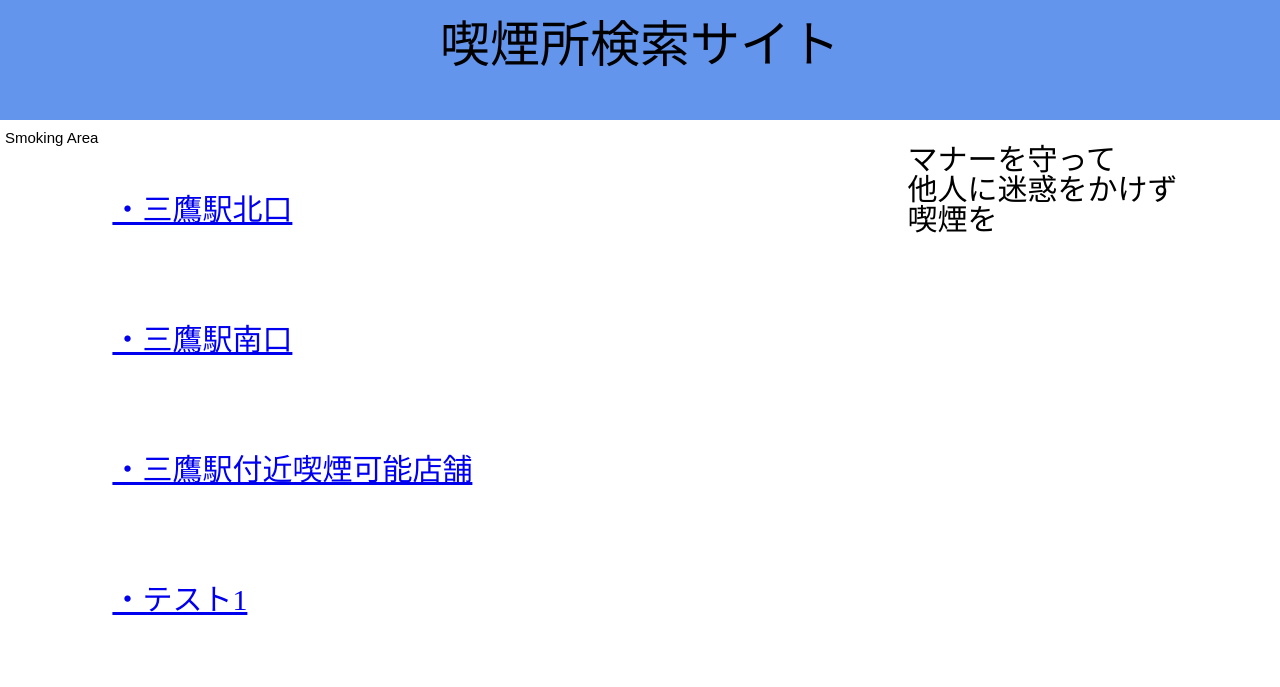
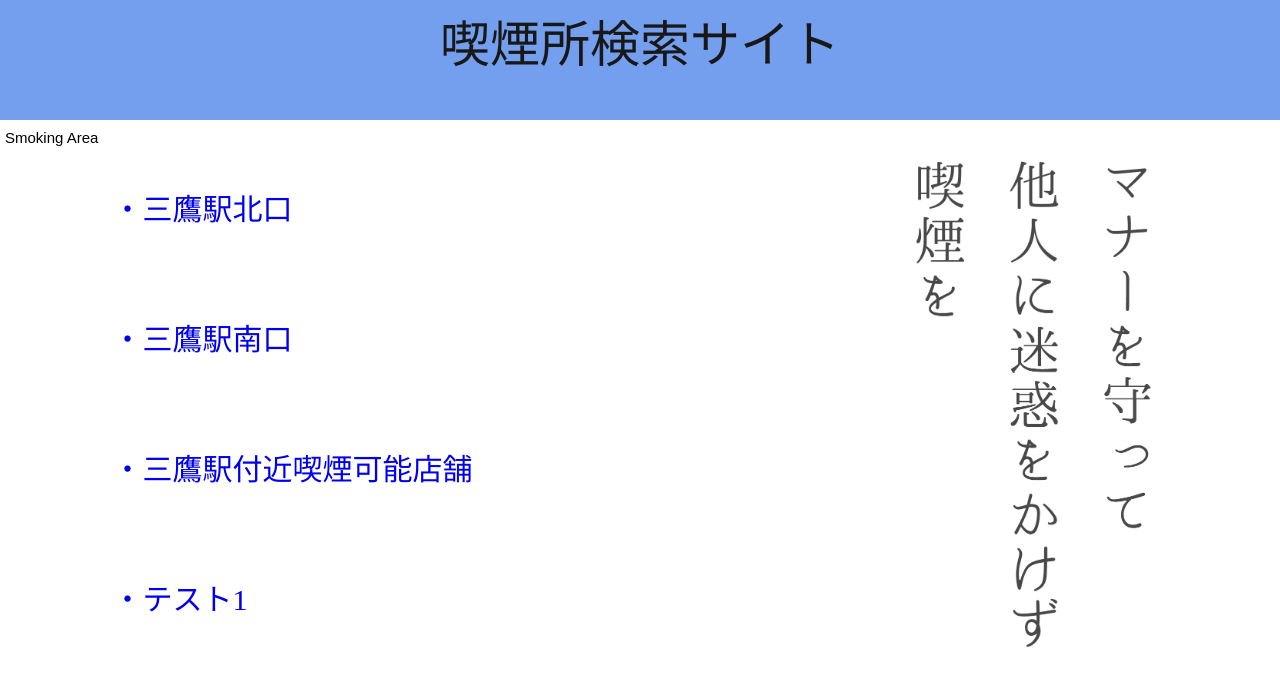
Before and after one commit to chifuminn/smoking_area, a Django app: page / in a window 1280 px wide. Shown: the top 687 px of the page. Run offline with Django 3.2, Linux system fonts and the light colour scheme; data comes from the database, SQL or seed files in the repository.

Commit message:
トップページの格言追加

```diff
--- a/smokingareaproject/settings.py
+++ b/smokingareaproject/settings.py
@@ -119,5 +119,5 @@ USE_TZ = True
 # Static files (CSS, JavaScript, Images)
 # https://docs.djangoproject.com/en/3.1/howto/static-files/
 
-STATIC_URL = '/staticfile/'
+STATIC_URL = '/static/'
 STATICFILES_DIRS = [ os.path.join(BASE_DIR, 'static')]
--- a/static/style.css
+++ b/static/style.css
@@ -47,12 +47,17 @@ table {
   border-spacing: 0;
 }
 
+a {
+  text-decoration: none;
+}
+
 /* ここから記述 */
 .title{
     color: black;
     width: 100%;
     height: 120px;
     background-color: cornflowerblue;
+    opacity: 0.9;
 }
 
 .title h1 {
--- a/templates/detail.html
+++ b/templates/detail.html
@@ -11,7 +11,7 @@
         <h2>喫煙所名:{{ object.name }}</h2>
     </div>
     <div class="map">
-        <iframe src="https://www.google.com/maps/embed?pb=!1m18!1m12!1m3!1d25900.954917111558!2d139.5178284!3d35.7601593!2m3!1f0!2f0!3f0!3m2!1i1024!2i768!4f13.1!3m3!1m2!1s0x6018e602bacd6f7f%3A0x23010f8c0517fb1!2z44Kk44Kq44Oz44Oi44O844Or5p2x5LmF55WZ57Gz!5e0!3m2!1sja!2sjp!4v1642842970881!5m2!1sja!2sjp" width="600" height="450" style="border:0;" allowfullscreen="" loading="lazy"></iframe>
+        <iframe src="https://www.google.com/maps/embed?pb=!1m14!1m12!1m3!1d7844.065309038653!2d139.56474066944384!3d35.69975150153208!2m3!1f0!2f0!3f0!3m2!1i1024!2i768!4f13.1!5e0!3m2!1sja!2sjp!4v1643094852334!5m2!1sja!2sjp" width="600" height="450" style="border:0;" allowfullscreen="" loading="lazy"></iframe>
     </div>
     <div class="detail">
         <ul>
--- a/templates/index.html
+++ b/templates/index.html
@@ -27,11 +27,7 @@
                     {% endfor %}
                 </ul>
             </div>
-            <div class="subcontents">
-                <p>マナーを守って</p>
-                <p>他人に迷惑をかけず</p>
-                <p>喫煙を</p>
-            </div>
+            <img src="{% static 'image.png' %}" alt="格言" width=300>
         </div>
     </section>
 {% endblock content %}
```
Also changed, not shown: media/image.png (added), static/image.png (added).
